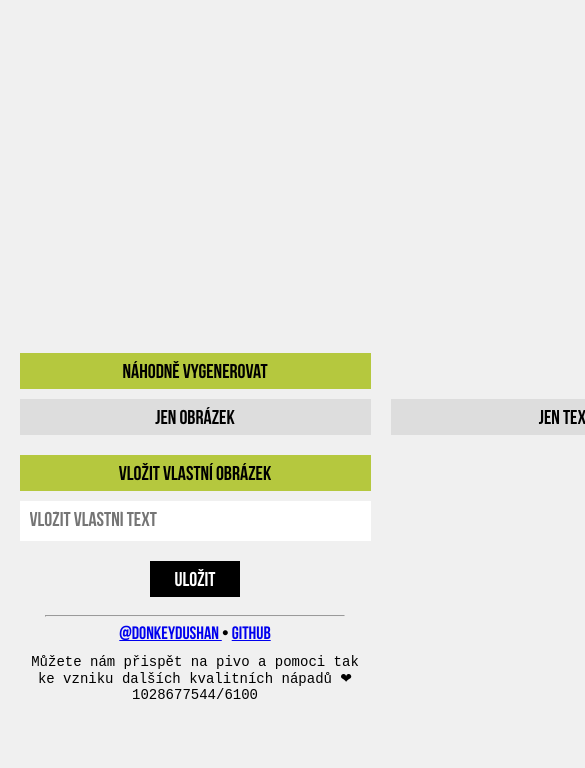
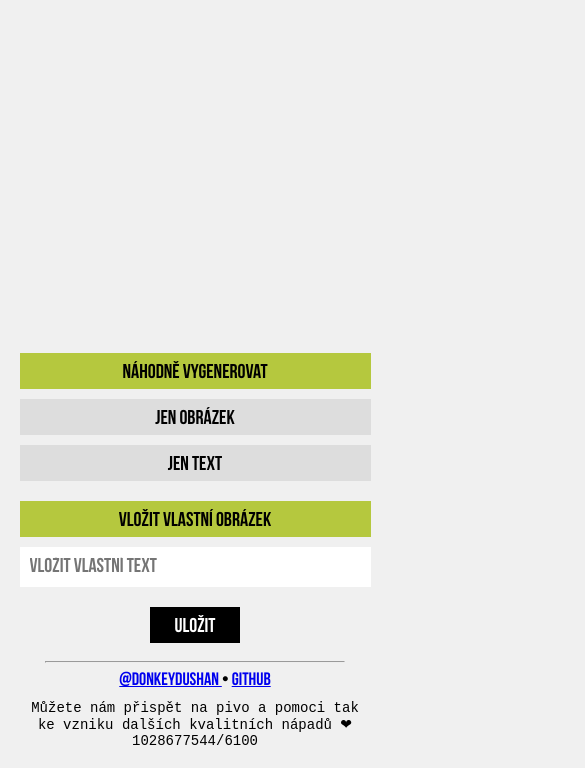
Before and after one commit to DonkeyDushan/piratilol, a website built with Vite: page src/index.html in a window 390 px wide. Shown: the part 76-844 px from the top of the page, 585 px wide, since content can reach past the window. Built offline with nearby package versions, Linux system fonts and the light colour scheme; no server answers.

Commit message:
mobile css fix

```diff
--- a/src/style.css
+++ b/src/style.css
@@ -59,7 +59,7 @@ input {
     height: 52px;
     font-size: 30px;
     border-radius: 0;
-    border-style: hidden;;
+    border-style: hidden;
     padding: 0 10px;
     margin: 10px;
     width: 100%;
@@ -164,17 +164,12 @@ input::placeholder {
         align-items: center;
     }
     .random-button-secondary-container {
-        display: flex;
+        display: block;
         width: 100%;
     }
     .random-button-secondary {
         margin-top: 0;
-    }
-    .random-button-secondary:first-child {
         margin-left: 0;
-    }
-    .random-button-secondary:nth-child(2) {
-        margin-right: 0;
     }
     button {
         font-size: 20px;
```
